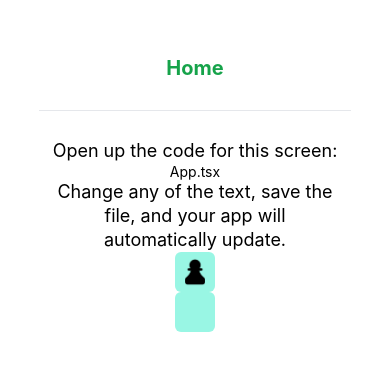
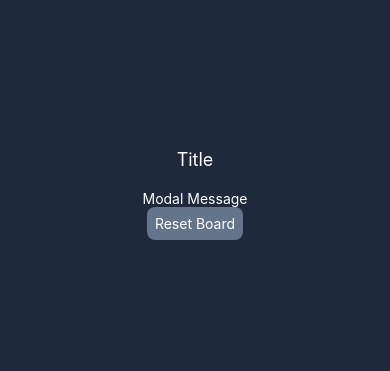
Before and after one commit to AgeReapor/act-2, a React Native app: screen / in a window 390 px wide. Shown: the part 229-600 px from the top of the page. Built offline with nearby package versions, Linux system fonts and the light colour scheme.

Commit message:
customModal (lacking design)

```diff
--- a/App.tsx
+++ b/App.tsx
@@ -8,6 +8,7 @@ import './global.css';
 import '@expo/metro-runtime';
 import React, { useState } from 'react';
 import { Vector2 } from 'types/Vector2';
+import { CustomModal } from 'components/CustomModal';
 
 export const SelectContext = createContext<{
     getSelected: () => Vector2;
@@ -27,8 +28,20 @@ export default function App() {
         _setSelected(s);
     };
 
+    const [modalState, setModalState] = useState<boolean>(true);
+
+    const modalButtons = [
+        {
+            text: 'Reset Board',
+            textColor: 'text-white',
+            color: 'bg-slate-500',
+            onPress: () => setModalState(false),
+        },
+    ];
+
     return (
         <SelectContext.Provider value={{ getSelected, setSelected }}>
+            <CustomModal isActive={modalState} buttons={modalButtons} />
             <ScreenContent title="Home" path="App.tsx"></ScreenContent>
             <StatusBar style="auto" />
         </SelectContext.Provider>
--- /dev/null
+++ b/components/CustomModal.tsx
@@ -0,0 +1,65 @@
+import { Modal, Pressable, Text, View } from 'react-native';
+
+export type ModalButtonProps = {
+    text: string;
+    textColor: string;
+    color: string;
+    onPress: () => void;
+};
+
+type CustomModalProps = {
+    isActive?: boolean;
+    title?: string;
+    message?: string;
+    buttons?: ModalButtonProps[];
+};
+export const CustomModal = ({
+    isActive = false,
+    title = 'Title',
+    message = 'Modal Message',
+    buttons = [
+        {
+            text: 'Button',
+            textColor: 'text-white',
+            color: 'color-slate-400',
+            onPress: () => console.log('Pressed Modal Button'),
+        },
+    ],
+}: CustomModalProps) => {
+    if (!isActive) return null;
+
+    return (
+        <Modal
+            animationType="slide"
+            visible={isActive}
+            onRequestClose={() => {
+                console.log('Modal has been closed.');
+            }}>
+            <View className="flex-1">
+                <View className="size-full items-center justify-center bg-slate-800 p-4 text-white">
+                    <Text className="text-lg text-white">{title}</Text>
+                    <Text className="mt-4 text-white">{message}</Text>
+                    <View className="">
+                        {buttons.map((button, index) => (
+                            <ModalButton
+                                key={'modalbtn_' + index}
+                                text={button.text}
+                                textColor={button.textColor}
+                                color={button.color}
+                                onPress={button.onPress}
+                            />
+                        ))}
+                    </View>
+                </View>
+            </View>
+        </Modal>
+    );
+};
+
+const ModalButton = ({ text, textColor, color, onPress }: ModalButtonProps) => {
+    return (
+        <Pressable className={`flex-1 rounded-lg p-2 ${color}`} onPress={onPress}>
+            <Text className={` ${textColor}`}>{text}</Text>
+        </Pressable>
+    );
+};
```
